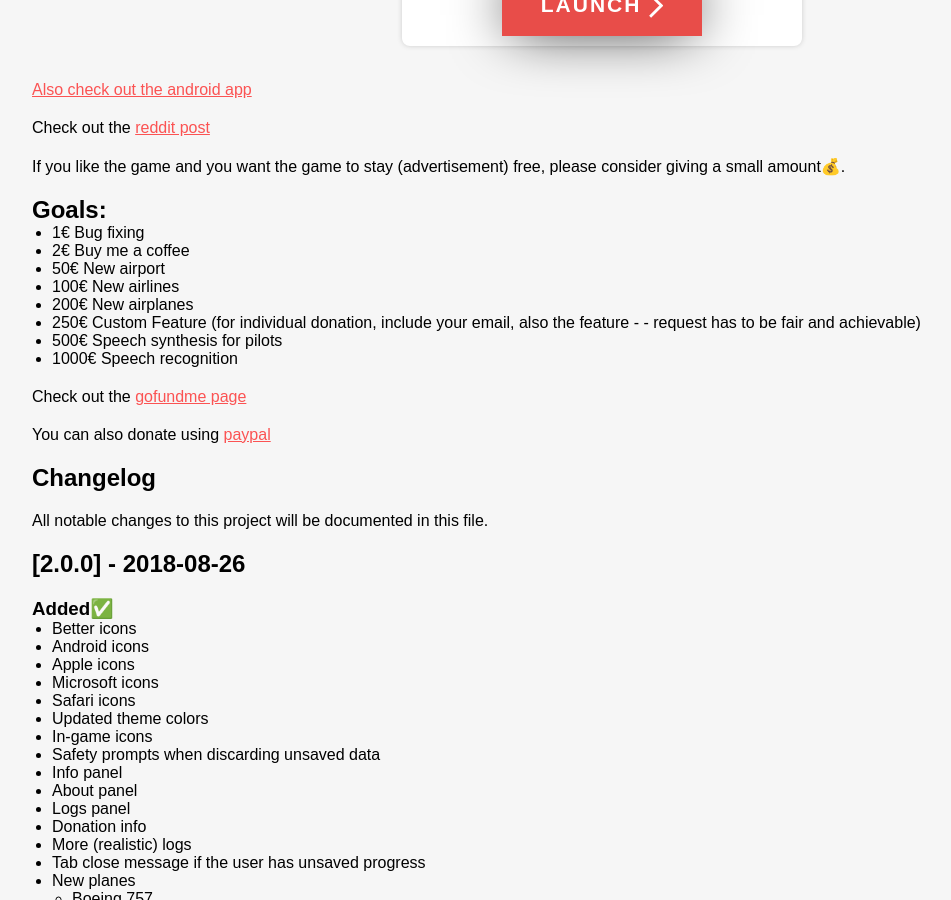
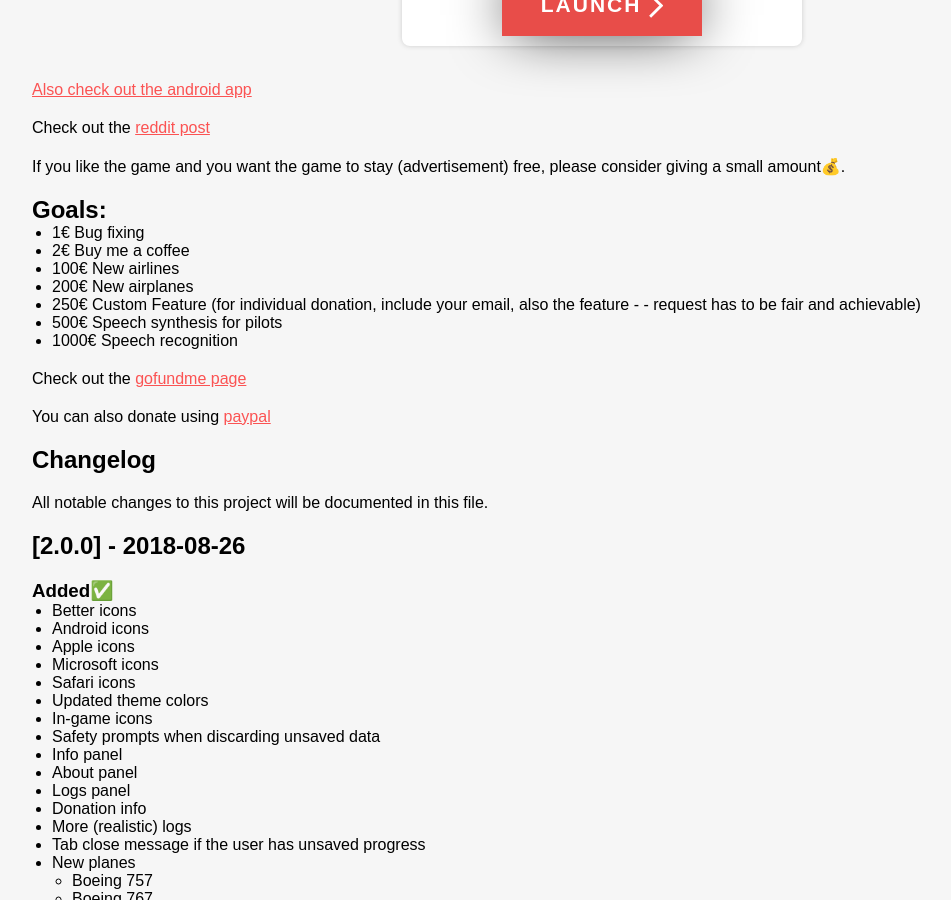
Before and after one commit to LesterGallagher/LesterGallagher.github.io, a Jekyll site: the page built from _posts/2018-08-26-atc-manager-2-version-2.markdown, in a window 1280 px wide and 900 px high, scrolled down 1484 px. Shown: the whole window, without its empty margins (38-989 px from the left). Built offline with Jekyll 4.4.1, drawn with Linux system fonts in a browser that asks for light colours.

Commit message:
Update from Forestry.io - Updated 2018-08-26-atc-manager-2-version-2.markdown

```diff
--- a/_posts/2018-08-26-atc-manager-2-version-2.markdown
+++ b/_posts/2018-08-26-atc-manager-2-version-2.markdown
@@ -9,11 +9,11 @@ portal_title: ATC Manager 2
 portal_description: "ATC Manager on the web.\n\n"
 portal_link: "/atc-manager-2/"
 portal_image: "/uploads/schiphol.PNG"
+
 ---
-
 With the release of version 2 a lot of things have changed (check out the changelog below). New airplanes, operators, icons, ATIS info and a bunch of improvements.
 
-<iframe width="560" height="315" src="https://www.youtube-nocookie.com/embed/w--RyJ3FaBk?rel=0&amp;showinfo=0" frameborder="0" allow="autoplay; encrypted-media" allowfullscreen></iframe>
+<iframe width="560" height="315" src="https://www.youtube-nocookie.com/embed/w--RyJ3FaBk?rel=0&showinfo=0" frameborder="0" allow="autoplay; encrypted-media" allowfullscreen></iframe>
 
 {% include app-portal.html %}
 
@@ -25,94 +25,100 @@ If you like the game and you want the game to stay (advertisement) free, please
 
 ## Goals:
 
-- 1€ Bug fixing
-- 2€ Buy me a coffee
-- 50€ New airport
-- 100€ New airlines
-- 200€ New airplanes
-- 250€ Custom Feature (for individual donation, include your email, also the feature - - request has to be fair and achievable)
-- 500€ Speech synthesis for pilots
-- 1000€ Speech recognition
+* 1€ Bug fixing
+* 2€ Buy me a coffee
+* 100€ New airlines
+* 200€ New airplanes
+* 250€ Custom Feature (for individual donation, include your email, also the feature - - request has to be fair and achievable)
+* 500€ Speech synthesis for pilots
+* 1000€ Speech recognition
 
 Check out the [gofundme page](https://www.gofundme.com/manage/atc-manager-2)
 
 You can also donate using [paypal](https://bit.ly/2vTu7jp)
 
 # Changelog
+
 All notable changes to this project will be documented in this file.
 
-## [2.0.0] - 2018-08-26
+## \[2.0.0\] - 2018-08-26
+
 ### Added✅
-- Better icons
-- Android icons
-- Apple icons
-- Microsoft icons
-- Safari icons
-- Updated theme colors
-- In-game icons
-- Safety prompts when discarding unsaved data
-- Info panel
-- About panel
-- Logs panel
-- Donation info
-- More (realistic) logs
-- Tab close message if the user has unsaved progress
-- New planes
-  - Boeing 757
-  - Boeing 767
-  - Boeing 777
-  - Airbus A380
-  - Airbus A330
-  - Boeing 787 Dreamliner
-  - Airbus A319
-  - Airbus A320
-  - Airbus A321
-  - Airbus A350
-  - Boeing 717
-  - McDonell Douglas MD-88
-  - McDonell Douglas MD-90
-  - Embraer 190
-  - McDonell Douglas MD-82
-  - McDonell Douglas MD-83
- - New operators
-  - Southwest Airlines
-  - American Airlines
-  - British Airways
-  - Continental Airlines
-  - Lufthansa
-  - Air France
-  - China Southern Airlines
-  - China Eastern Airlines
-  - All Nippon Airways
-  - Ryanair
-  - Turkish Airlines
-  - Emirates
-  - FedEx Express
-  - UPS Airlines
-  - Cathay Pacific
-  - Qatar Airways
-  - Korean Air
-  - Cargolux
-  - Air China
-  - Egyptair
-- App caching (performance & offline use)
-- Altimeter setting
-- Atis info
-- Pilot messages are now included in the logs
-<br><br>
+
+* Better icons
+* Android icons
+* Apple icons
+* Microsoft icons
+* Safari icons
+* Updated theme colors
+* In-game icons
+* Safety prompts when discarding unsaved data
+* Info panel
+* About panel
+* Logs panel
+* Donation info
+* More (realistic) logs
+* Tab close message if the user has unsaved progress
+* New planes
+  * Boeing 757
+  * Boeing 767
+  * Boeing 777
+  * Airbus A380
+  * Airbus A330
+  * Boeing 787 Dreamliner
+  * Airbus A319
+  * Airbus A320
+  * Airbus A321
+  * Airbus A350
+  * Boeing 717
+  * McDonell Douglas MD-88
+  * McDonell Douglas MD-90
+  * Embraer 190
+  * McDonell Douglas MD-82
+  * McDonell Douglas MD-83
+* New operators
+* Southwest Airlines
+* American Airlines
+* British Airways
+* Continental Airlines
+* Lufthansa
+* Air France
+* China Southern Airlines
+* China Eastern Airlines
+* All Nippon Airways
+* Ryanair
+* Turkish Airlines
+* Emirates
+* FedEx Express
+* UPS Airlines
+* Cathay Pacific
+* Qatar Airways
+* Korean Air
+* Cargolux
+* Air China
+* Egyptair
+* App caching (performance & offline use)
+* Altimeter setting
+* Atis info
+* Pilot messages are now included in the logs
+  <br><br>
+
 ### Changed ❗
-- Fixed an issue where saving a map without a name caused issues
-- Better checkboxes (the old ones were ugly)
-- Styling tweaks
-- Game not updating in the background fixed
-- Updated operators on some aircraft
-- Speech synthesis default rate
-- Runway left/right switched fix
-- Default airport/map colors changed
-- Optimized web-app size
-<br>
-<br>
+
+* Fixed an issue where saving a map without a name caused issues
+* Better checkboxes (the old ones were ugly)
+* Styling tweaks
+* Game not updating in the background fixed
+* Updated operators on some aircraft
+* Speech synthesis default rate
+* Runway left/right switched fix
+* Default airport/map colors changed
+* Optimized web-app size
+  <br>
+  <br>
+
 ### Removed❌
-- Speech recognition option is removed (because it hasn't yet been implemented)
+
+* Speech recognition option is removed (because it hasn't yet been implemented)
 
 <br><br>
```
Also changed, not shown: other parts of _posts/2018-08-26-atc-manager-2-version-2.markdown (+1 -1 lines).
